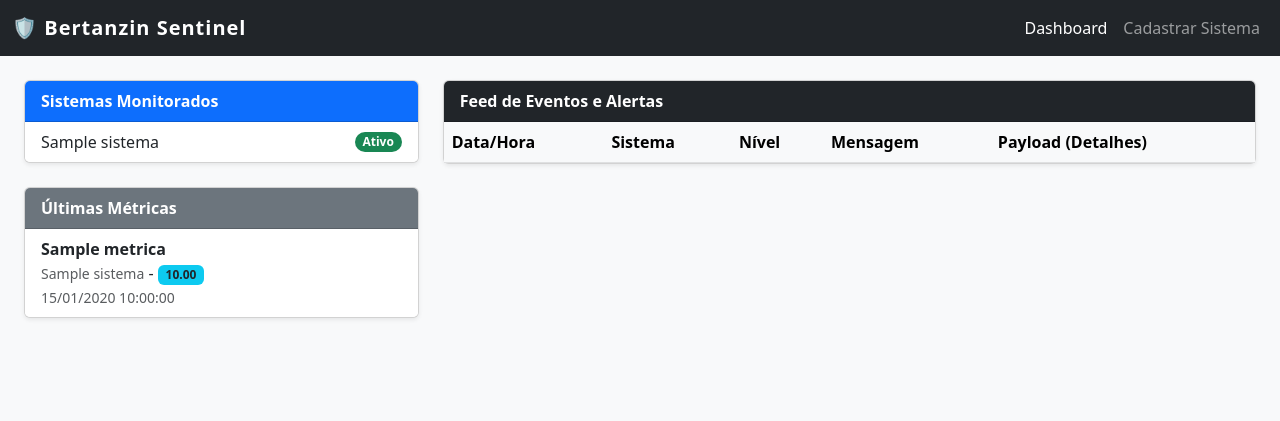
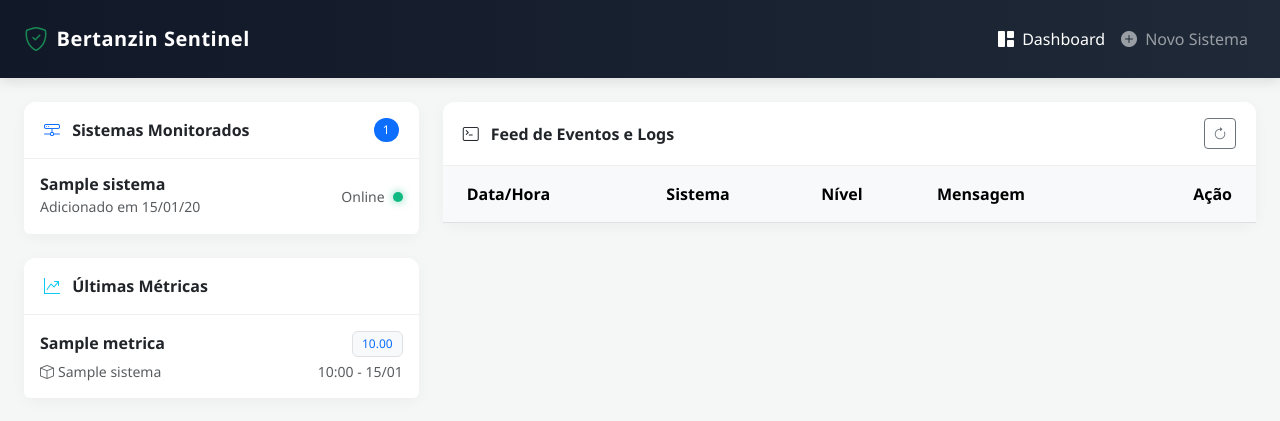
Before and after one commit to pedrobertanzin-design/bertanzin-sentinel, a PHP site: page /bertanzin-sentinel/ in a window 1280 px wide. Shown: the top 421 px of the page. Run offline with PHP 8.4, Linux system fonts and the light colour scheme; tables that the repository leaves empty hold one stand-in row (values such as "Sample post"); lists and menus that the app fills with data are empty; some libraries are stand-ins or nearby versions.

Commit message:
feat: aprimorando a interface dashboard

```diff
--- a/index.php
+++ b/index.php
@@ -1,25 +1,16 @@
 <?php
-
-// Carrega as credenciais do arquivo .env
 $env = parse_ini_file(__DIR__ . '/.env');
 
-$host = $env['DB_HOST'];
-$db   = $env['DB_NAME'];
-$user = $env['DB_USER'];
-$pass = $env['DB_PASS'];
-
 try {
-    $pdo = new PDO("mysql:host=$host;dbname=$db;charset=utf8mb4", $user, $pass);
+    $pdo = new PDO("mysql:host={$env['DB_HOST']};dbname={$env['DB_NAME']};charset=utf8mb4", $env['DB_USER'], $env['DB_PASS']);
     $pdo->setAttribute(PDO::ATTR_ERRMODE, PDO::ERRMODE_EXCEPTION);
 } catch (PDOException $e) {
     die("Erro ao conectar ao banco de dados: " . $e->getMessage());
 }
 
-// 1. Busca os sistemas cadastrados
 $stmtSistemas = $pdo->query("SELECT * FROM sistemas ORDER BY nome ASC");
 $sistemas = $stmtSistemas->fetchAll(PDO::FETCH_ASSOC);
 
-// 2. Busca os últimos 10 eventos/logs
 $stmtEventos = $pdo->query("
     SELECT e.*, s.nome AS sistema_nome
     FROM eventos e
@@ -28,7 +19,6 @@ $stmtEventos = $pdo->query("
 ");
 $eventos = $stmtEventos->fetchAll(PDO::FETCH_ASSOC);
 
-// 3. Busca as últimas 10 métricas
 $stmtMetricas = $pdo->query("
     SELECT m.*, s.nome AS sistema_nome
     FROM metricas m
@@ -42,23 +32,81 @@ $metricas = $stmtMetricas->fetchAll(PDO::FETCH_ASSOC);
 <head>
     <meta charset="UTF-8">
     <meta name="viewport" content="width=device-width, initial-scale=1.0">
-    <title>Bertanzin Sentinel - Dashboard</title>
+    <title>Dashboard - Bertanzin Sentinel</title>
     <link href="https://cdn.jsdelivr.net/npm/bootstrap@5.3.0/dist/css/bootstrap.min.css" rel="stylesheet">
+    <!-- Bootstrap Icons -->
+    <link rel="stylesheet" href="https://cdn.jsdelivr.net/npm/bootstrap-icons@1.11.1/font/bootstrap-icons.css">
     <style>
-        body { background-color: #f8f9fa; }
-        .navbar-brand { font-weight: bold; letter-spacing: 1px; }
-        .card-header { font-weight: 600; }
-        .log-payload { font-size: 0.85em; background: #212529; color: #198754; padding: 10px; border-radius: 5px; }
+        body {
+            background-color: #f4f7f6;
+            font-family: 'Segoe UI', system-ui, -apple-system, sans-serif;
+        }
+        .navbar {
+            background: linear-gradient(90deg, #111827, #1f2937);
+            box-shadow: 0 4px 12px rgba(0,0,0,0.1);
+        }
+        .navbar-brand { font-weight: 700; letter-spacing: 0.5px; }
+
+        .card {
+            border: none;
+            border-radius: 12px;
+            box-shadow: 0 4px 15px rgba(0,0,0,0.04);
+            transition: transform 0.2s ease;
+            margin-bottom: 1.5rem;
+        }
+        .card:hover { transform: translateY(-2px); }
+        .card-header {
+            background-color: #fff;
+            border-bottom: 1px solid #f0f0f0;
+            font-weight: 600;
+            border-top-left-radius: 12px !important;
+            border-top-right-radius: 12px !important;
+            padding: 1rem 1.25rem;
+        }
+
+        /* Indicador de Status "LED" */
+        .status-dot {
+            height: 10px;
+            width: 10px;
+            background-color: #10b981;
+            border-radius: 50%;
+            display: inline-block;
+            box-shadow: 0 0 8px rgba(16, 185, 129, 0.6);
+        }
+        .status-dot.offline {
+            background-color: #ef4444;
+            box-shadow: 0 0 8px rgba(239, 68, 68, 0.6);
+        }
+
+        .log-payload {
+            font-size: 0.8rem;
+            background: #1f2937;
+            color: #10b981;
+            padding: 12px;
+            border-radius: 8px;
+            border: 1px solid #374151;
+        }
+
+        .table > :not(caption) > * > * { padding: 1rem 0.75rem; vertical-align: middle; }
+        .badge { font-weight: 500; padding: 0.5em 0.75em; }
     </style>
 </head>
 <body>
 
-<nav class="navbar navbar-expand-lg navbar-dark bg-dark mb-4">
-    <div class="container-fluid">
-        <a class="navbar-brand" href="index.php">🛡️ Bertanzin Sentinel</a>
-        <div class="navbar-nav">
-            <a class="nav-link active" href="index.php">Dashboard</a>
-            <a class="nav-link" href="novo_sistema.php">Cadastrar Sistema</a>
+<nav class="navbar navbar-expand-lg navbar-dark mb-4 py-3">
+    <div class="container-fluid px-4">
+        <a class="navbar-brand d-flex align-items-center gap-2" href="index.php">
+            <i class="bi bi-shield-check text-success fs-4"></i>
+            Bertanzin Sentinel
+        </a>
+        <button class="navbar-toggler" type="button" data-bs-toggle="collapse" data-bs-target="#navbarNav">
+            <span class="navbar-toggler-icon"></span>
+        </button>
+        <div class="collapse navbar-collapse" id="navbarNav">
+            <div class="navbar-nav ms-auto">
+                <a class="nav-link active" href="index.php"><i class="bi bi-grid-1x2-fill me-1"></i> Dashboard</a>
+                <a class="nav-link" href="novo_sistema.php"><i class="bi bi-plus-circle-fill me-1"></i> Novo Sistema</a>
+            </div>
         </div>
     </div>
 </nav>
@@ -66,94 +114,109 @@ $metricas = $stmtMetricas->fetchAll(PDO::FETCH_ASSOC);
 <div class="container-fluid px-4">
     <div class="row">
         <!-- Coluna da Esquerda: Sistemas e Métricas -->
-        <div class="col-lg-4 mb-4">
+        <div class="col-lg-4">
 
-            <!-- Card de Sistemas -->
-            <div class="card shadow-sm mb-4">
-                <div class="card-header bg-primary text-white">
-                    Sistemas Monitorados
+            <div class="card">
+                <div class="card-header d-flex justify-content-between align-items-center">
+                    <span><i class="bi bi-hdd-network text-primary me-2"></i> Sistemas Monitorados</span>
+                    <span class="badge bg-primary rounded-pill"><?= count($sistemas) ?></span>
                 </div>
-                <ul class="list-group list-group-flush">
+                <div class="list-group list-group-flush rounded-bottom">
                     <?php foreach($sistemas as $sis): ?>
-                        <li class="list-group-item d-flex justify-content-between align-items-center">
-                            <?= htmlspecialchars($sis['nome']) ?>
-                            <?php if($sis['ativo']): ?>
-                                <span class="badge bg-success rounded-pill">Ativo</span>
-                            <?php else: ?>
-                                <span class="badge bg-danger rounded-pill">Inativo</span>
-                            <?php endif; ?>
-                        </li>
+                        <div class="list-group-item d-flex justify-content-between align-items-center py-3">
+                            <div>
+                                <h6 class="mb-0 fw-bold"><?= htmlspecialchars($sis['nome']) ?></h6>
+                                <small class="text-muted">Adicionado em <?= date('d/m/y', strtotime($sis['criado_em'])) ?></small>
+                            </div>
+                            <div class="d-flex align-items-center gap-2">
+                                <span class="text-muted small"><?= $sis['ativo'] ? 'Online' : 'Offline' ?></span>
+                                <span class="status-dot <?= $sis['ativo'] ? '' : 'offline' ?>" title="<?= $sis['ativo'] ? 'Ativo' : 'Inativo' ?>"></span>
+                            </div>
+                        </div>
                     <?php endforeach; ?>
-                </ul>
+                </div>
             </div>
 
-            <!-- Card de Métricas Recentes -->
-            <div class="card shadow-sm">
-                <div class="card-header bg-secondary text-white">
-                    Últimas Métricas
+            <div class="card">
+                <div class="card-header">
+                    <i class="bi bi-graph-up-arrow text-info me-2"></i> Últimas Métricas
                 </div>
-                <ul class="list-group list-group-flush">
+                <div class="list-group list-group-flush rounded-bottom">
                     <?php foreach($metricas as $metrica): ?>
-                        <li class="list-group-item">
-                            <div class="fw-bold"><?= htmlspecialchars($metrica['nome_metrica']) ?></div>
-                            <span class="text-muted small"><?= htmlspecialchars($metrica['sistema_nome']) ?></span> -
-                            <span class="badge bg-info text-dark"><?= htmlspecialchars($metrica['valor_metrica']) ?></span>
-                            <br><small class="text-muted"><?= date('d/m/Y H:i:s', strtotime($metrica['registrado_em'])) ?></small>
-                        </li>
+                        <div class="list-group-item py-3">
+                            <div class="d-flex justify-content-between align-items-start mb-1">
+                                <span class="fw-bold text-dark"><?= htmlspecialchars($metrica['nome_metrica']) ?></span>
+                                <span class="badge bg-light text-primary border"><?= htmlspecialchars($metrica['valor_metrica']) ?></span>
+                            </div>
+                            <div class="d-flex justify-content-between align-items-center">
+                                <small class="text-muted"><i class="bi bi-box me-1"></i><?= htmlspecialchars($metrica['sistema_nome']) ?></small>
+                                <small class="text-muted"><?= date('H:i - d/m', strtotime($metrica['registrado_em'])) ?></small>
+                            </div>
+                        </div>
                     <?php endforeach; ?>
-                </ul>
+                </div>
             </div>
 
         </div>
 
         <!-- Coluna da Direita: Log de Eventos -->
-        <div class="col-lg-8 mb-4">
-            <div class="card shadow-sm">
-                <div class="card-header bg-dark text-white">
-                    Feed de Eventos e Alertas
+        <div class="col-lg-8">
+            <div class="card">
+                <div class="card-header d-flex justify-content-between align-items-center">
+                    <span><i class="bi bi-terminal text-dark me-2"></i> Feed de Eventos e Logs</span>
+                    <button class="btn btn-sm btn-outline-secondary"><i class="bi bi-arrow-clockwise"></i></button>
                 </div>
                 <div class="card-body p-0">
                     <div class="table-responsive">
                         <table class="table table-hover mb-0">
                             <thead class="table-light">
                                 <tr>
-                                    <th>Data/Hora</th>
+                                    <th class="ps-4">Data/Hora</th>
                                     <th>Sistema</th>
                                     <th>Nível</th>
                                     <th>Mensagem</th>
-                                    <th>Payload (Detalhes)</th>
+                                    <th class="pe-4 text-end">Ação</th>
                                 </tr>
                             </thead>
                             <tbody>
                                 <?php foreach($eventos as $evento): ?>
                                     <tr>
-                                        <td class="text-nowrap text-muted small">
+                                        <td class="ps-4 text-nowrap text-muted small">
                                             <?= date('d/m/Y H:i:s', strtotime($evento['registrado_em'])) ?>
                                         </td>
-                                        <td class="fw-bold"><?= htmlspecialchars($evento['sistema_nome']) ?></td>
+                                        <td class="fw-bold text-dark"><?= htmlspecialchars($evento['sistema_nome']) ?></td>
                                         <td>
                                             <?php
-                                                $badgeClass = 'bg-secondary';
-                                                if($evento['nivel'] === 'error') $badgeClass = 'bg-danger';
-                                                if($evento['nivel'] === 'warning') $badgeClass = 'bg-warning text-dark';
-                                                if($evento['nivel'] === 'info') $badgeClass = 'bg-primary';
+                                                $bg = 'bg-secondary';
+                                                $icon = 'bi-info-circle';
+                                                if($evento['nivel'] === 'error') { $bg = 'bg-danger'; $icon = 'bi-x-circle'; }
+                                                if($evento['nivel'] === 'warning') { $bg = 'bg-warning text-dark'; $icon = 'bi-exclamation-triangle'; }
+                                                if($evento['nivel'] === 'info') { $bg = 'bg-info text-dark'; $icon = 'bi-info-circle'; }
                                             ?>
-                                            <span class="badge <?= $badgeClass ?>"><?= strtoupper(htmlspecialchars($evento['nivel'])) ?></span>
+                                            <span class="badge <?= $bg ?>"><i class="bi <?= $icon ?> me-1"></i><?= strtoupper(htmlspecialchars($evento['nivel'])) ?></span>
                                         </td>
-                                        <td><?= htmlspecialchars($evento['mensagem']) ?></td>
-                                        <td>
+                                        <td class="text-secondary"><?= htmlspecialchars($evento['mensagem']) ?></td>
+                                        <td class="pe-4 text-end">
                                             <?php if($evento['payload']): ?>
-                                                <button class="btn btn-sm btn-outline-secondary" type="button" data-bs-toggle="collapse" data-bs-target="#payload-<?= $evento['id'] ?>">
-                                                    Ver Dados
+                                                <button class="btn btn-sm btn-light border" type="button" data-bs-toggle="collapse" data-bs-target="#payload-<?= $evento['id'] ?>">
+                                                    <i class="bi bi-code-slash"></i>
                                                 </button>
-                                                <div class="collapse mt-2" id="payload-<?= $evento['id'] ?>">
-                                                    <pre class="log-payload m-0"><?= htmlspecialchars(json_encode(json_decode($evento['payload']), JSON_PRETTY_PRINT)) ?></pre>
-                                                </div>
                                             <?php else: ?>
                                                 <span class="text-muted small">-</span>
                                             <?php endif; ?>
                                         </td>
                                     </tr>
+                                    <?php if($evento['payload']): ?>
+                                    <tr>
+                                        <td colspan="5" class="p-0 border-0">
+                                            <div class="collapse" id="payload-<?= $evento['id'] ?>">
+                                                <div class="p-3 bg-light border-bottom">
+                                                    <pre class="log-payload m-0"><?= htmlspecialchars(json_encode(json_decode($evento['payload']), JSON_PRETTY_PRINT)) ?></pre>
+                                                </div>
+                                            </div>
+                                        </td>
+                                    </tr>
+                                    <?php endif; ?>
                                 <?php endforeach; ?>
                             </tbody>
                         </table>
```
